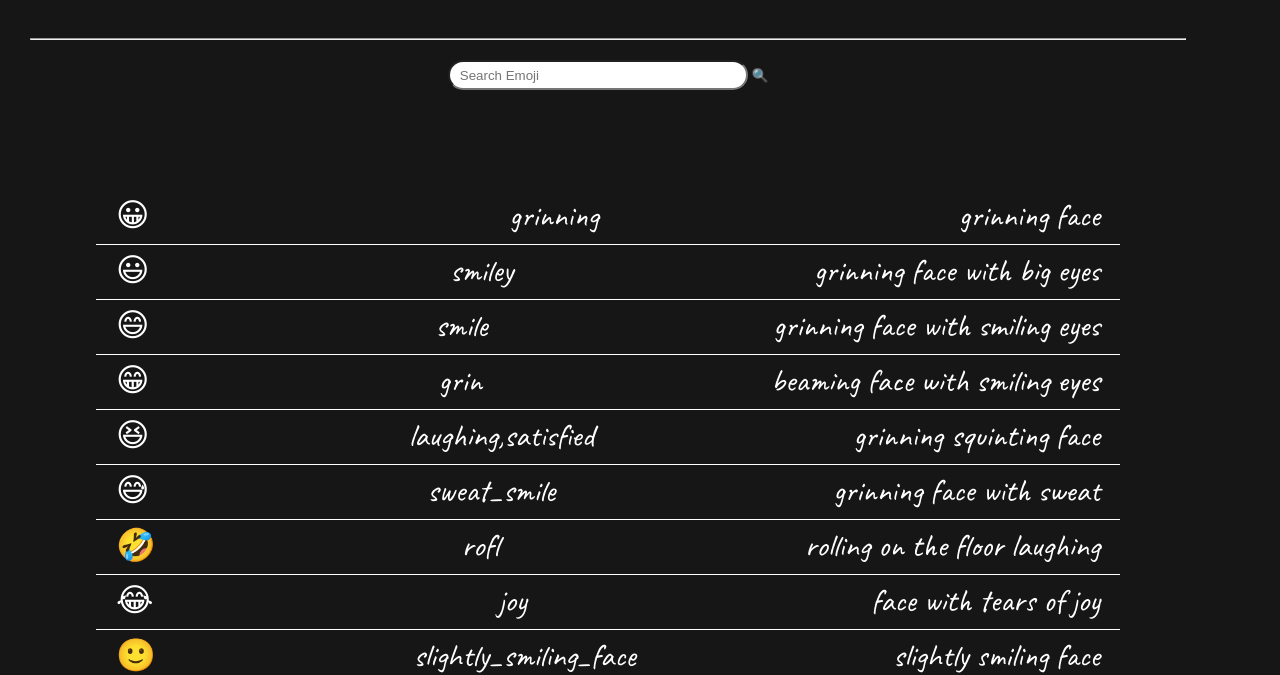
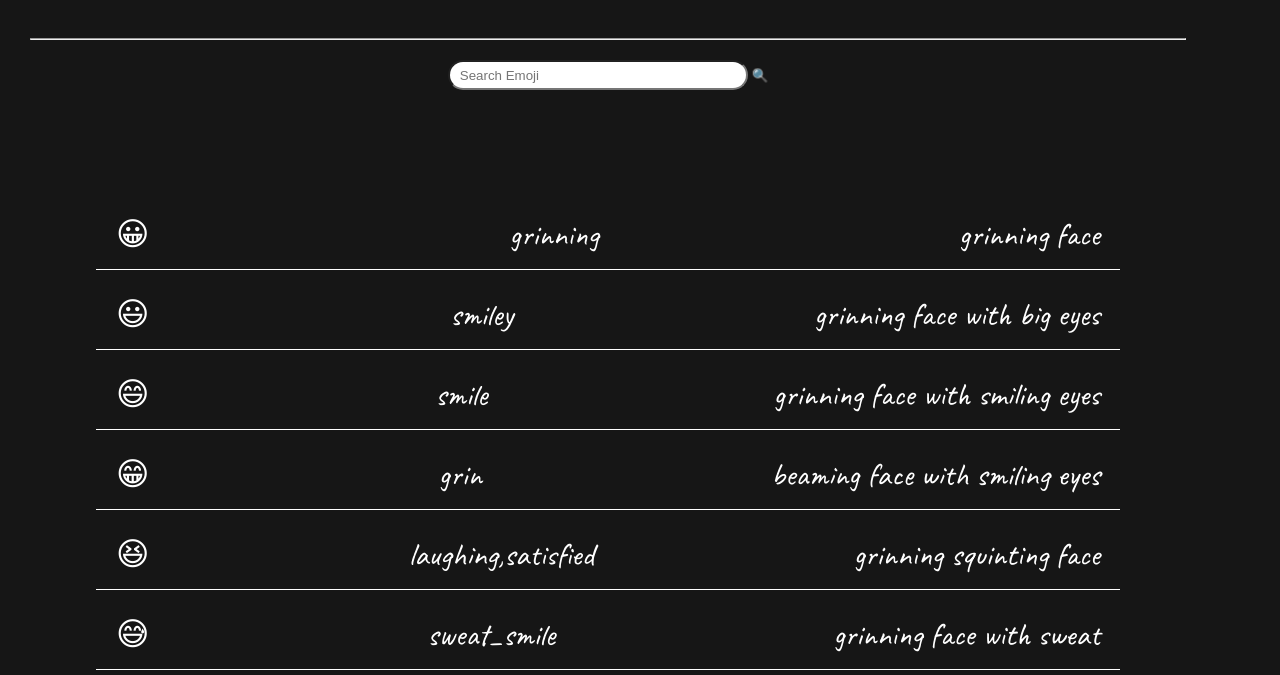
Before and after one commit to nareshkumarnandam/emojiProject, a plain HTML site: page index.html in a window 1280 px wide. Shown: the part 132-807 px from the top of the page. Drawn offline with Linux system fonts and the light colour scheme; a web font is replaced by a local one.

Commit message:
styles added

```diff
--- a/styles.css
+++ b/styles.css
@@ -49,13 +49,14 @@ h1{
 .rows{
     display: flex;
     border-bottom: 1px solid white;
-    margin: 5px;
+    margin: 10px;
     width: 80vw;
-    height: 50px;
+    height: 70px;
     font-size: 2rem;
     justify-content: space-between;
     text-align: center;
     padding: 0 20px 0;
+    align-items: center;
 }
 
 @media screen and (max-width : 900px) {
```
